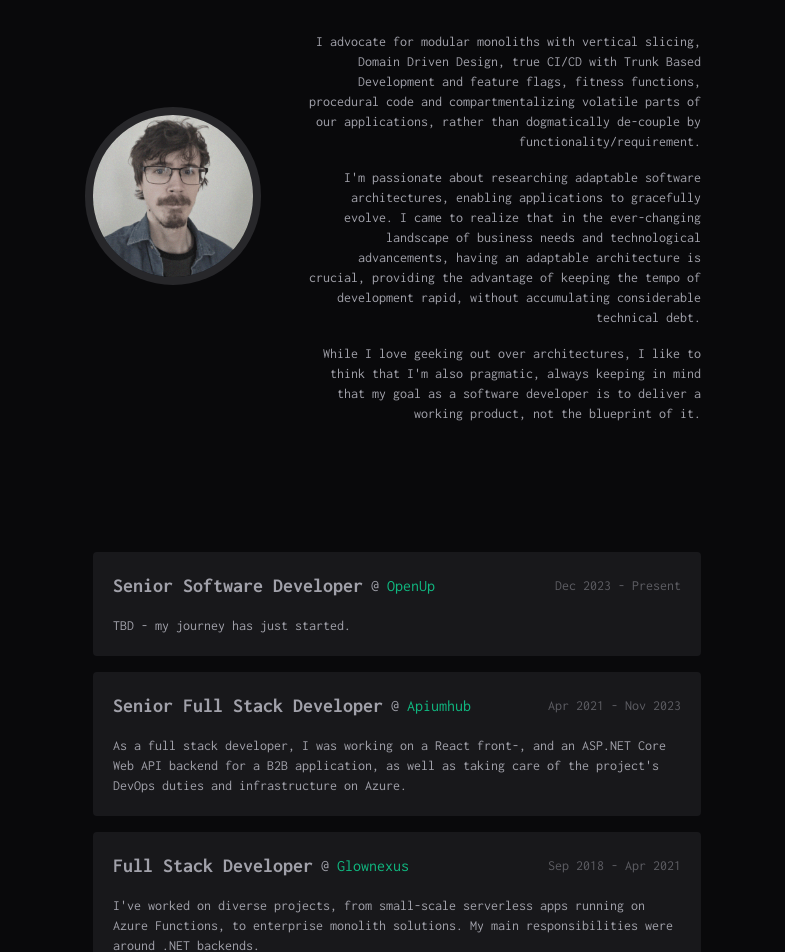
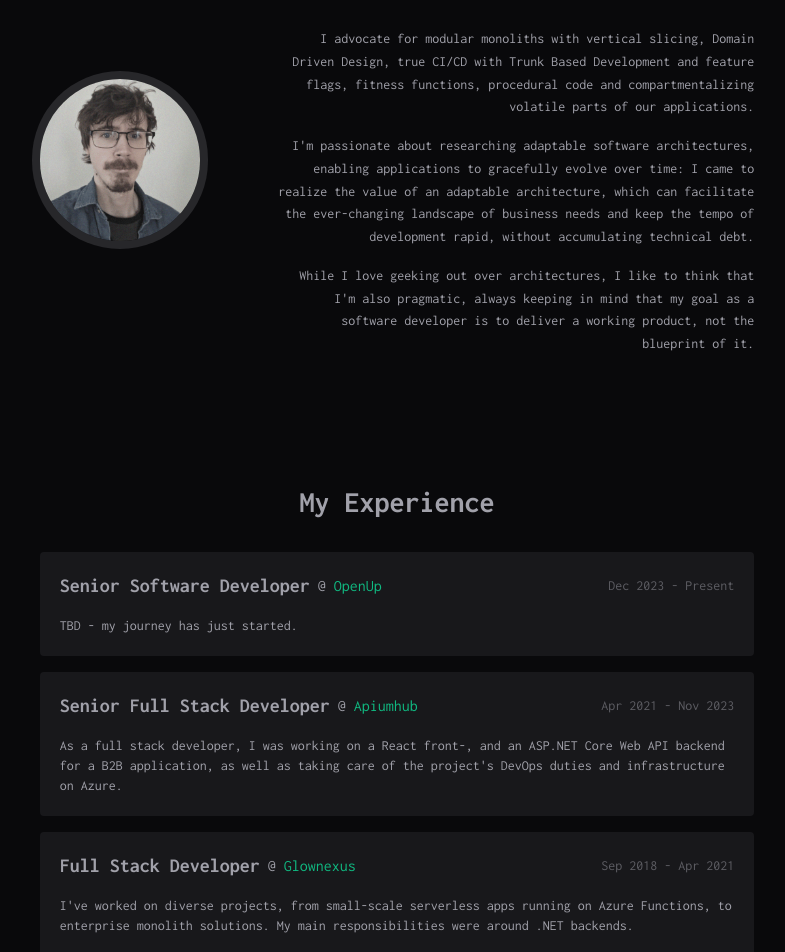
Before and after one commit to danielagg/personal-website-nextjs, a Next.js app: page / in a window 1280 px wide. Shown: the part 900-1852 px from the top of the page, without its empty margins (243-1028 px from the left). Built offline with nearby package versions, Linux system fonts and the light colour scheme.

Commit message:
misc design fixes

```diff
--- a/app/About.tsx
+++ b/app/About.tsx
@@ -18,21 +18,19 @@ export const About = () => {
           />
         </div>
 
-        <div className="w-full lg:w-2/3 mt-16 text-center lg:text-right space-y-4 text-sm opacity-100 dark:opacity-70">
+        <div className="w-full lg:w-2/3 mt-16 leading-relaxed text-center lg:text-right space-y-4 text-sm opacity-100 dark:opacity-70">
           <p>
             I advocate for modular monoliths with vertical slicing, Domain
             Driven Design, true CI/CD with Trunk Based Development and feature
             flags, fitness functions, procedural code and compartmentalizing
-            volatile parts of our applications, rather than dogmatically
-            de-couple by functionality/requirement.
+            volatile parts of our applications.
           </p>
           <p>
             I&apos;m passionate about researching adaptable software
-            architectures, enabling applications to gracefully evolve. I came to
-            realize that in the ever-changing landscape of business needs and
-            technological advancements, having an adaptable architecture is
-            crucial, providing the advantage of keeping the tempo of development
-            rapid, without accumulating considerable technical debt.
+            architectures, enabling applications to gracefully evolve over time:
+            I came to realize the value of an adaptable architecture, which can
+            facilitate the ever-changing landscape of business needs and keep
+            the tempo of development rapid, without accumulating technical debt.
           </p>
           <p>
             While I love geeking out over architectures, I like to think that
@@ -43,7 +41,11 @@ export const About = () => {
         </div>
       </div>
 
-      <ul className="mt-12 lg:mt-32 flex flex-col space-y-8 lg:space-y-4">
+      <h1 className="mt-12 lg:mt-32 text-3xl font-bold text-gray text-center">
+        My Experience
+      </h1>
+
+      <ul className="mt-8 flex flex-col space-y-8 lg:space-y-4">
         <Experience
           title="Senior Software Developer"
           period="Dec 2023 - Present"
--- a/app/Intro.tsx
+++ b/app/Intro.tsx
@@ -51,7 +51,7 @@ export const Intro = () => {
           >
             Blog
           </Button>
-          <div className="flex space-x-4 pt-6 lg:pt-0 lg:pl-12">
+          <div className="w-full flex justify-center lg:justify-start space-x-4 pt-6 lg:pt-0 lg:pl-12">
             <GitHub />
             <Twitter />
           </div>
--- a/app/page.tsx
+++ b/app/page.tsx
@@ -7,7 +7,7 @@ const Index = () => {
   return (
     <main className="w-full relative text-gray">
       <div className="z-10 flex flex-col items-center justify-center">
-        <div className="w-3/4 lg:w-1/2 lg:px-4 pt-12 lg:pt-0">
+        <div className="w-3/4 lg:w-7/12 lg:px-4 pt-12 lg:pt-0">
           <Intro />
           <About />
           <Projects />
```
